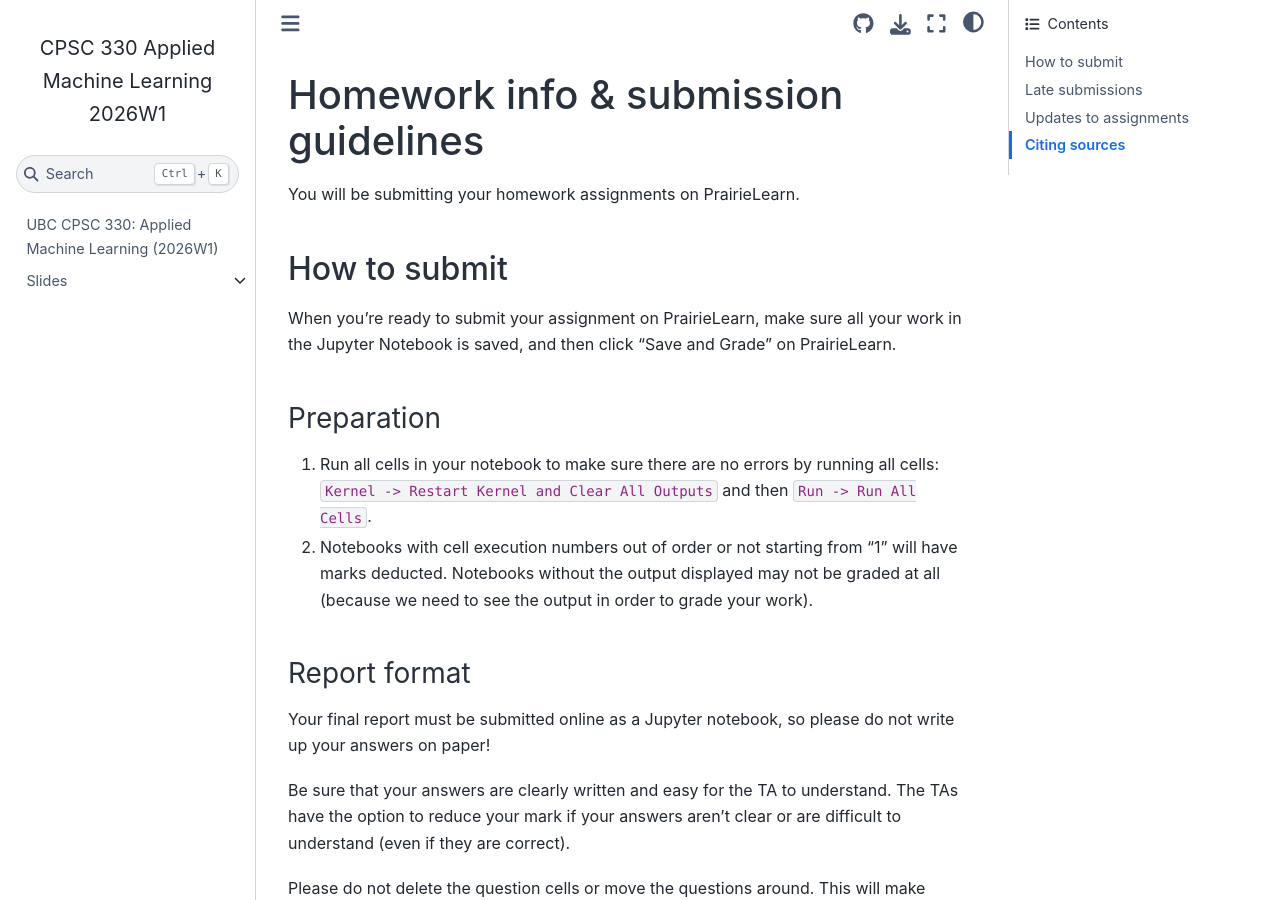
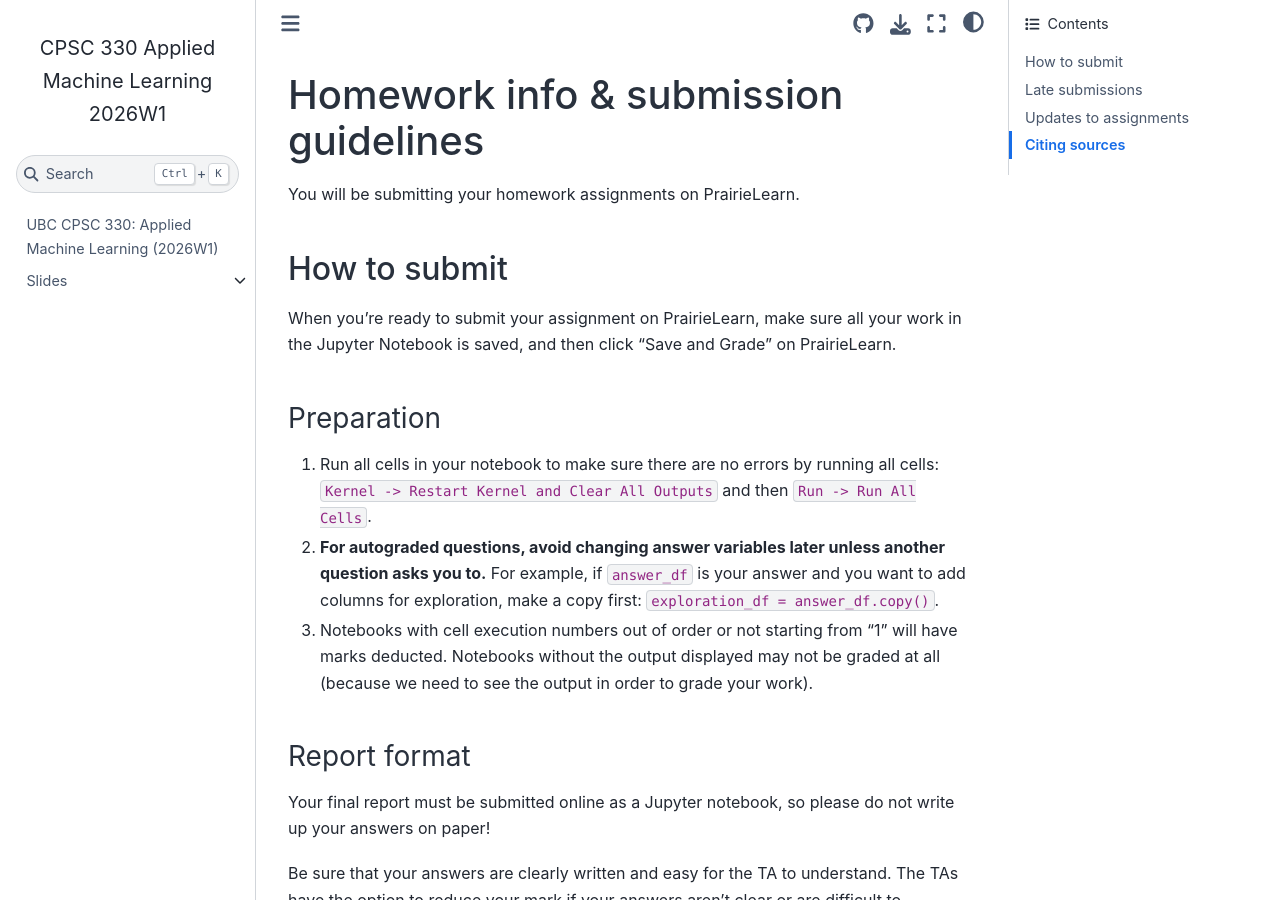
Before and after one commit to UBC-CS/cpsc330-2026W1, a Jupyter Book: the page built from docs/homework_instructions.md, in a window 1280 px wide and 900 px high. Built offline with Jupyter Book 1.0.4 settings and Sphinx 7.4.7 and the Sphinx Book theme 1.1.4, drawn with Linux system fonts in a browser that asks for light colours; pages that are not in the unit, such as notebooks, are missing from menus; comment, search, counter and statistics services are not loaded.

Commit message:
Clarify autograded answer variables in homework instructions

```diff
--- a/docs/homework_instructions.md
+++ b/docs/homework_instructions.md
@@ -37,6 +37,8 @@ When you're ready to submit your assignment on PrairieLearn, make sure all your
 ### Preparation
 
 1. Run all cells in your notebook to make sure there are no errors by running all cells: `Kernel -> Restart Kernel and Clear All Outputs` and then `Run -> Run All Cells`.
+
+1. **For autograded questions, avoid changing answer variables later unless another question asks you to.** For example, if `answer_df` is your answer and you want to add columns for exploration, make a copy first: `exploration_df = answer_df.copy()`.
 
 1. Notebooks with cell execution numbers out of order or not starting from "1" will have marks deducted. Notebooks without the output displayed may not be graded at all (because we need to see the output in order to grade your work).
 
```
